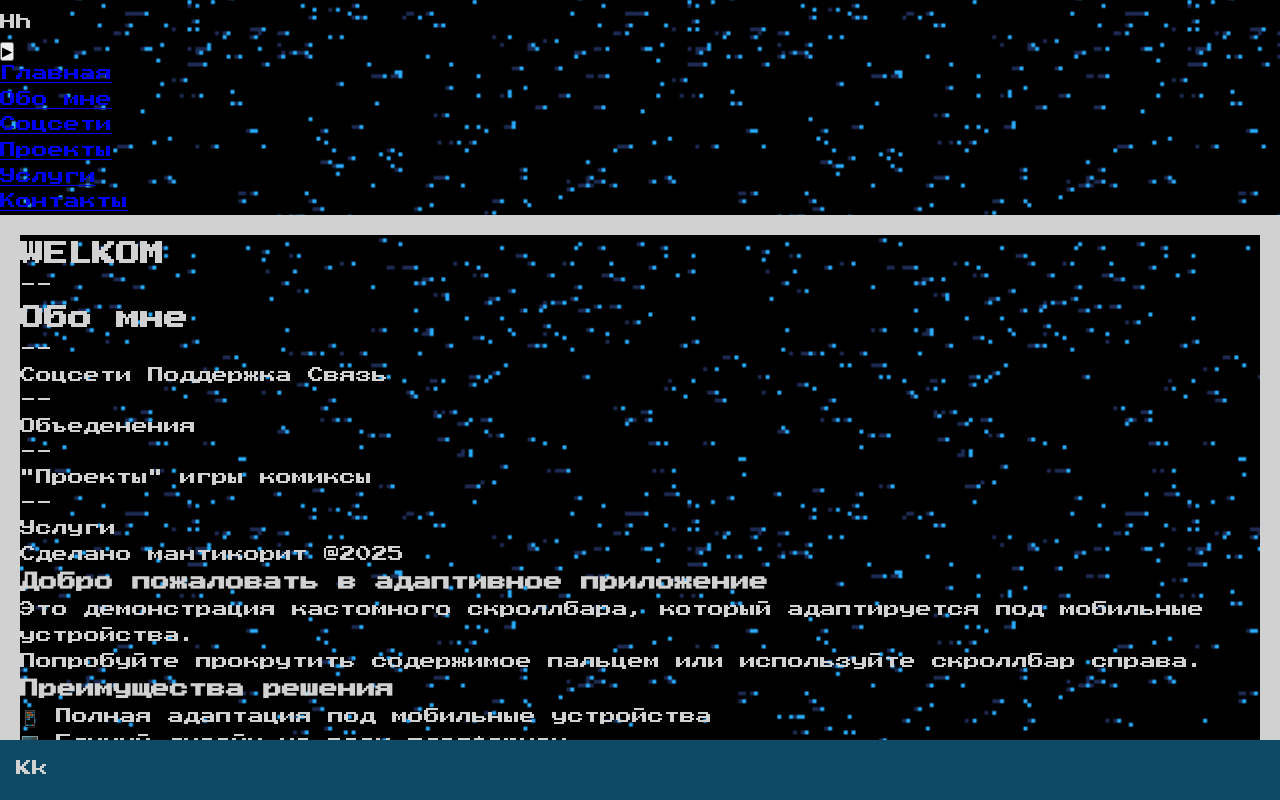
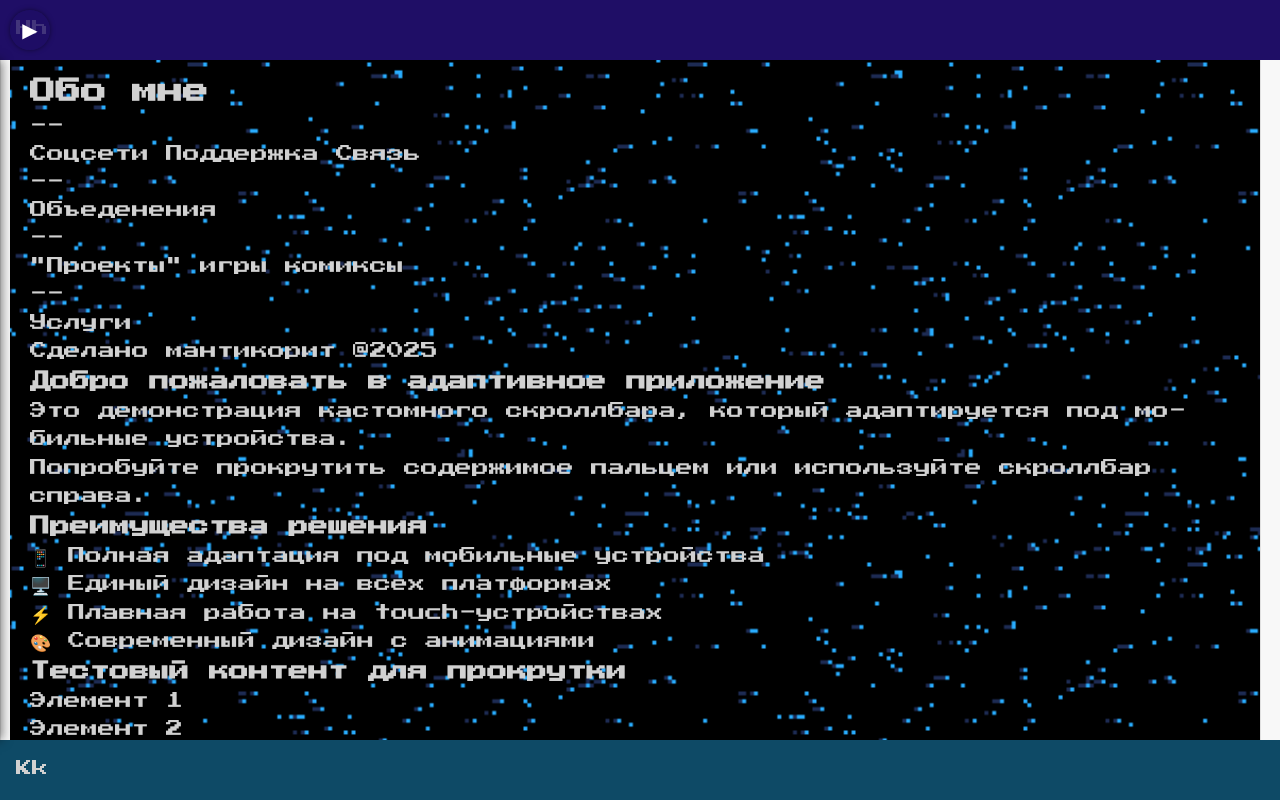
Before and after one commit to Mantikorit/Mantikorit.io, a plain HTML site: page index.html in a window 1280 px wide. Drawn offline with Linux system fonts and the light colour scheme; files that its build step writes are made by us from their sources; a script that the page names is missing; files whose address does not match are found by name; a web font is replaced by a local one.

Commit message:
Update style.css

```diff
--- a/styls/style.css
+++ b/styls/style.css
@@ -1,9 +1,20 @@
 @import url(https://fonts.googleapis.com/css?family=Press+Start+2P);
+
+@font-face {
+    font-family: 'Press Start 2P';
+    src:
+        url('assets/fonts/PressStart2P-Regular.woff2') format('woff2'),
+        url('assets/fonts/PressStart2P-Regular.woff') format('woff'),
+        url('assets/fonts/PressStart2P-Regular.ttf') format('truetype');
+    font-weight: normal;
+    font-style: normal;
+    font-display: swap;
+}
 
 * { margin: 0; padding: 0; box-sizing: border-box; }
 html, body { height: 100%; }
 body{
-    font-family: "Press Start 2P", system-ui;
+  font-family: 'Press Start 2P', 'Courier New', Courier, monospace;
     line-height: 1.6;
     display: flex;
     flex-direction: column;
@@ -22,18 +33,16 @@ body{
     -webkit-hyphens: auto;    /* Для Chrome/Safari */
     word-break: normal;       /* Предотвращает агрессивный разрыв */
 
-    padding-top: 10px; /* Высота шапки */
-    padding-bottom: 10px; /* Высота подвала */
 }
 
-
-.header{
+header{
     background-color: rgb(31, 14, 102);
     padding: 1rem;
     position: fixed; /* Фиксированная позиция при скролле */
     top: 0;
     width: 100%;
     height: 60px;
+    z-index: 1000;
 }
 
 footer{
@@ -43,10 +52,192 @@ footer{
     width: 100%;
     padding: 1rem;
     height: 60px;
+    z-index: 1000;
 }
 
 main {
+  display: flex;
   flex: 1;
-  overflow-y: auto; /* Скролл при переполнении */
-  border: 20px solid;
+  position: relative;
+  overflow: hidden;
 }
+
+.content {
+  flex: 1;
+  padding: 0 20px ;
+  overflow-y: auto;
+  line-height: 1.65;
+  font-size: 17px;
+}
+
+
+
+/* Скрытие стандартного скроллбара */
+.content::-webkit-scrollbar {
+  width: 0;
+  height: 0;
+  background: transparent;
+}
+
+.content {
+  -ms-overflow-style: none;
+  scrollbar-width: none;
+}
+
+/* Кастомный скроллбар */
+.scrollbar0 {
+  width: 10px;
+  background: #f8f8f8;
+  display: flex;
+  flex-direction: column;
+  border-left: 1px solid #e0e0e0;
+}
+.scrollbar {
+  width: 20px;
+  background: #f8f8f8;
+  display: flex;
+  flex-direction: column;
+  border-left: 1px solid #e0e0e0;
+}
+
+.scroll-btn {
+  height: 20px;
+  background: #e8e8e8;
+  border: none;
+  cursor: pointer;
+  display: flex;
+  align-items: center;
+  justify-content: center;
+  font-size: 20px;
+  color: #555;
+  transition: all 0.2s ease;
+  z-index: 2;
+}
+
+.scroll-btn:hover, .scroll-btn:active {
+  background: rgb(198, 198, 198);
+}
+
+.scroll-track {
+  flex: 1;
+  position: relative;
+  overflow: hidden;
+}
+
+.scroll-thumb {
+  position: absolute;
+  width: 14px;
+  left: 2.5px;
+  background: #a0a0a0;
+  cursor: pointer;
+  transition: background 0.2s, height 0.2s;
+  user-select: none;
+  z-index: 1;
+}
+
+.scroll-thumb:hover, .scroll-thumb.active {
+  background: #707070;
+}
+
+/* Кнопка "Наверх" */
+#backToTop {
+    position: fixed;
+    bottom: 40px;
+    right: 25px;
+    display: none;
+    width: 50px;
+    height: 50px;
+    border-radius: 10%;
+    background: #4285f4;
+    color: white;
+    border: none;
+    cursor: pointer;
+    font-size: 24px;
+    box-shadow: 0 2px 10px rgba(0,0,0,0.2);
+    z-index: 1002;
+    transition: all 0.3s;
+    font-family: 'Press Start 2P', 'Courier New', Courier, monospace;
+}
+
+#backToTop:hover {
+    background: #3367d6;
+    transform: translateY(-3px);
+    box-shadow: 0 4px 12px rgba(0,0,0,0.25);
+}
+
+#backToTop:active {
+    transform: translateY(1px);
+}
+
+/* Стили для бокового меню */
+.menu-toggle {
+    position: fixed;
+    top: 10px;
+    left: 10px;
+    z-index: 1002;
+    background: rgba(31, 14, 102, 0.8);
+    color: white;
+    border: none;
+    border-radius: 50%;
+    width: 40px;
+    height: 40px;
+    cursor: pointer;
+    font-size: 20px;
+    display: flex;
+    align-items: center;
+    justify-content: center;
+    transition: all 0.3s ease;
+    box-shadow: 0 0 5px rgba(0,0,0,0.5);
+}
+
+.menu-toggle:hover {
+    background: rgb(14, 74, 102);
+    transform: scale(1.1);
+}
+
+.sidebar {
+    position: fixed;
+    top: 60px;
+    left: -250px;
+    width: 250px;
+    height: calc(100% - 120px);
+    background: rgba(31, 14, 102, 0.95);
+    z-index: 1001;
+    transition: left 0.3s ease;
+    overflow-y: auto;
+    box-shadow: 2px 0 10px rgba(0,0,0,0.5);
+    border-right: 1px solid rgba(255,255,255,0.1);
+    padding: 20px 0;
+}
+
+.sidebar.open {
+    left: 0;
+}
+
+.sidebar nav ul {
+    list-style: none;
+    padding: 0;
+    margin: 0;
+}
+
+.sidebar nav ul li {
+    border-bottom: 1px solid rgba(255,255,255,0.1);
+}
+
+.sidebar nav ul li:last-child {
+    border-bottom: none;
+}
+
+.sidebar nav ul li a {
+    display: block;
+    padding: 15px 20px;
+    color: #d1d1d1;
+    text-decoration: none;
+    transition: all 0.2s;
+    font-size: 14px;
+}
+
+.sidebar nav ul li a:hover {
+    background: rgba(14, 74, 102, 0.7);
+    padding-left: 25px;
+}
```
